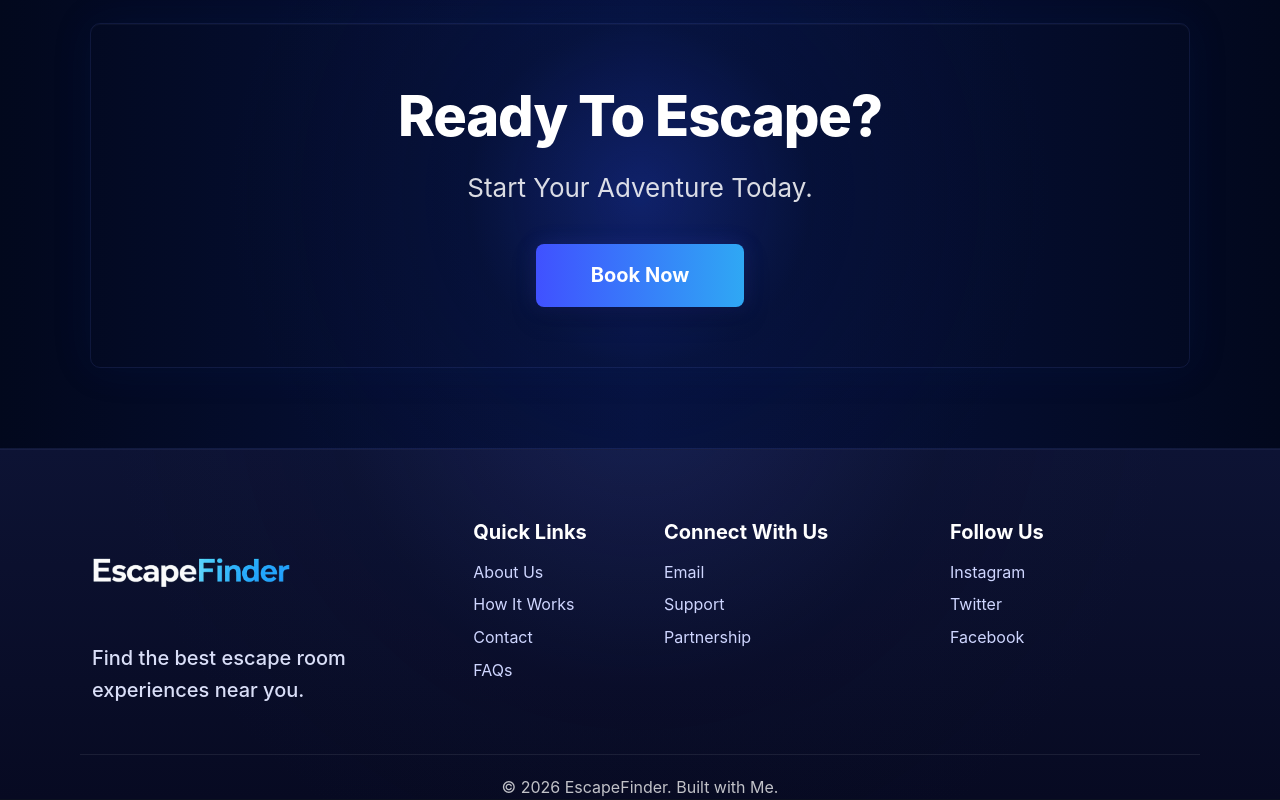
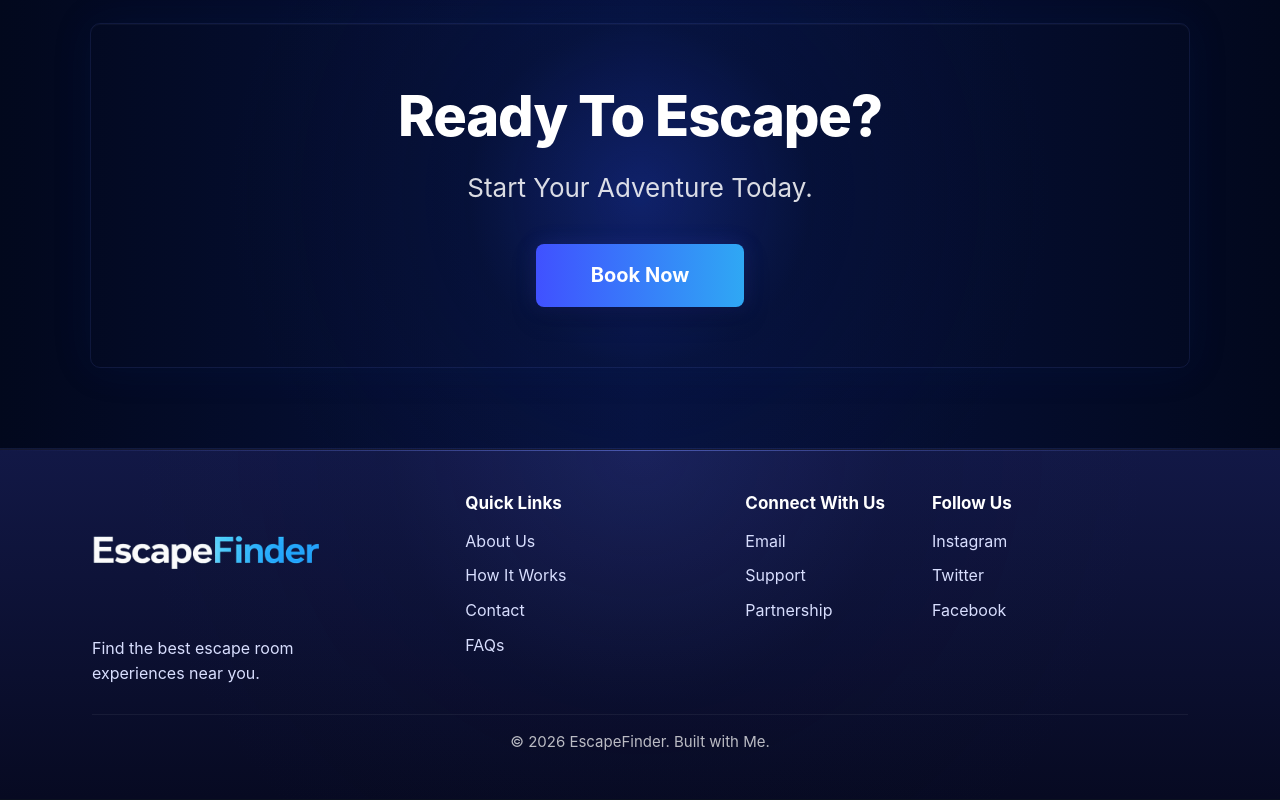
Before and after one commit to kiumars609/escape-finder, a React (Vite) app: page / in a window 1280 px wide. Shown: the part 1088-1888 px from the top of the page. Built offline with nearby package versions, Linux system fonts and the light colour scheme.

Commit message:
Edit Footer

```diff
--- a/src/Components/Footer/Footer.jsx
+++ b/src/Components/Footer/Footer.jsx
@@ -5,95 +5,54 @@ import logo from "../../assets/images/logo/logo.png";
 export default function Footer() {
   return (
     <>
-      <div className="container-fluid footer">
+      <footer className="footer">
       <div className="container">
-
-        <div className="row gy-4 gx-lg-5 footer-top">
-
-          {/* Logo Section */}
-          <div className="col-12 col-md-4">
-            <img src={logo} alt="logo" className="logo mb-3" />
-
-            <h5 className="footer-text">
-              Find the best escape room <br />
-              experiences near you.
-            </h5>
+        <div className="row footer-row">
+          <div className="col-12 col-lg-4">
+            <div className="footer-brand">
+              <img src={logo} alt="EscapeFinder logo" className="footer-logo" />
+              <p className="footer-desc">
+                Find the best escape room
+                <br />
+                experiences near you.
+              </p>
+            </div>
           </div>
 
-          {/* Quick Links */}
-          <div className="col-12 col-md-2">
+          <div className="col-6 col-md-4 col-lg-3">
             <h5 className="footer-title">Quick Links</h5>
-
-            <ul className="list-unstyled m-0">
-              <li className="mb-2">
-                <a href="#" className="footer-link">About Us</a>
-              </li>
-
-              <li className="mb-2">
-                <a href="#" className="footer-link">How It Works</a>
-              </li>
-
-              <li className="mb-2">
-                <a href="#" className="footer-link">Contact</a>
-              </li>
-
-              <li className="mb-2">
-                <a href="#" className="footer-link">FAQs</a>
-              </li>
+            <ul className="footer-list list-unstyled">
+              <li><a href="#">About Us</a></li>
+              <li><a href="#">How It Works</a></li>
+              <li><a href="#">Contact</a></li>
+              <li><a href="#">FAQs</a></li>
             </ul>
           </div>
 
-          {/* Connect With Us */}
-          <div className="col-12 col-md-3">
+          <div className="col-6 col-md-4 col-lg-2">
             <h5 className="footer-title">Connect With Us</h5>
-
-            <ul className="list-unstyled m-0">
-              <li className="mb-2">
-                <a href="#" className="footer-link">Email</a>
-              </li>
-
-              <li className="mb-2">
-                <a href="#" className="footer-link">Support</a>
-              </li>
-
-              <li className="mb-2">
-                <a href="#" className="footer-link">Partnership</a>
-              </li>
+            <ul className="footer-list list-unstyled">
+              <li><a href="#">Email</a></li>
+              <li><a href="#">Support</a></li>
+              <li><a href="#">Partnership</a></li>
             </ul>
           </div>
 
-          {/* Follow Us */}
-          <div className="col-12 col-md-3">
+          <div className="col-6 col-md-4 col-lg-3">
             <h5 className="footer-title">Follow Us</h5>
-
-            <ul className="list-unstyled m-0">
-              <li className="mb-2">
-                <a href="#" className="footer-link">Instagram</a>
-              </li>
-
-              <li className="mb-2">
-                <a href="#" className="footer-link">Twitter</a>
-              </li>
-
-              <li className="mb-2">
-                <a href="#" className="footer-link">Facebook</a>
-              </li>
+            <ul className="footer-list list-unstyled">
+              <li><a href="#">Instagram</a></li>
+              <li><a href="#">Twitter</a></li>
+              <li><a href="#">Facebook</a></li>
             </ul>
-          </div>
-
-        </div>
-
-        {/* Bottom Copyright */}
-        <div className="row footer-bottom">
-          <div className="col-12 d-flex justify-content-center align-items-center">
-            <p className="footer-copy m-0">
-              © 2026 EscapeFinder. Built with Me.
-            </p>
           </div>
         </div>
 
+        <div className="footer-bottom">
+          <p className="footer-copy">© 2026 EscapeFinder. Built with Me.</p>
+        </div>
       </div>
-    </div>
+    </footer>
     </>
   );
 }
--- a/src/Components/Footer/style.css
+++ b/src/Components/Footer/style.css
@@ -75,50 +75,129 @@ footer a:hover {
 
 
 .footer {
-  padding-top: 70px;
-  padding-bottom: 30px;
+  padding: 42px 0 20px;
+  background:
+    radial-gradient(
+      circle at 50% 0%,
+      rgba(84, 111, 255, 0.12) 0%,
+      rgba(20, 29, 86, 0.05) 35%,
+      transparent 70%
+    ),
+    linear-gradient(180deg, #121846 0%, #070a22 100%);
+  border-top: 1px solid rgba(255, 255, 255, 0.06);
 }
 
-.footer-top {
-  padding-bottom: 40px;
-  align-items: flex-start;
+.footer-row {
+  align-items: start;
+  row-gap: 28px;
 }
 
-.footer-bottom {
-  border-top: 1px solid rgba(255,255,255,0.08);
-  margin-top: 30px;
-  padding-top: 20px;
+.footer-brand {
+  padding-right: 30px;
 }
 
-.logo {
-  max-width: 220px;
+.footer-logo {
+  width: 100%;
+  max-width: 230px;
   height: auto;
+  display: block;
+  margin-bottom: 22px;
 }
 
-.footer-text {
-  color: #d9def7;
-  line-height: 1.6;
+.footer-desc {
+  margin: 0;
+  color: #d8defe;
+  font-size: 16px;
+  line-height: 1.55;
   max-width: 260px;
 }
 
 .footer-title {
+  margin: 0 0 14px;
   color: #ffffff;
+  font-size: 17px;
   font-weight: 700;
-  margin-bottom: 16px;
-  white-space: nowrap;
+  line-height: 1.35;
 }
 
-.footer-link {
-  color: #cfd6ff;
-  text-decoration: none;
-  transition: 0.25s;
+.footer-list {
+  margin: 0;
+  padding: 0;
 }
 
-.footer-link:hover {
+.footer-list li {
+  margin-bottom: 10px;
+}
+
+.footer-list li:last-child {
+  margin-bottom: 0;
+}
+
+.footer-list a {
+  color: #d8defe;
+  text-decoration: none;
+  font-size: 16px;
+  line-height: 1.5;
+  transition: color 0.2s ease;
+}
+
+.footer-list a:hover {
   color: #6fb0ff;
 }
 
+.footer-bottom {
+  margin-top: 28px;
+  padding-top: 16px;
+  border-top: 1px solid rgba(255, 255, 255, 0.06);
+  text-align: center;
+}
+
 .footer-copy {
-  color: rgba(255,255,255,0.75);
-  font-size: 1rem;
+  margin: 0;
+  color: rgba(255, 255, 255, 0.72);
+  font-size: 15px;
+  line-height: 1.5;
 }
+
+@media (max-width: 991.98px) {
+  .footer {
+    padding: 34px 0 18px;
+  }
+
+  .footer-brand {
+    padding-right: 0;
+  }
+
+  .footer-logo {
+    max-width: 210px;
+    margin-bottom: 18px;
+  }
+
+  .footer-desc {
+    max-width: 100%;
+  }
+}
+
+@media (max-width: 767.98px) {
+  .footer {
+    padding: 28px 0 16px;
+  }
+
+  .footer-row {
+    row-gap: 22px;
+  }
+
+  .footer-title {
+    font-size: 16px;
+    margin-bottom: 12px;
+  }
+
+  .footer-list a,
+  .footer-desc {
+    font-size: 15px;
+  }
+
+  .footer-copy {
+    font-size: 14px;
+  }
+}
```
